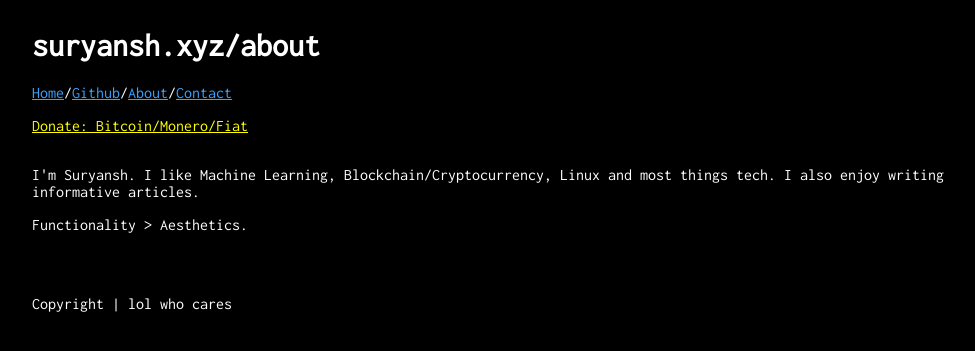
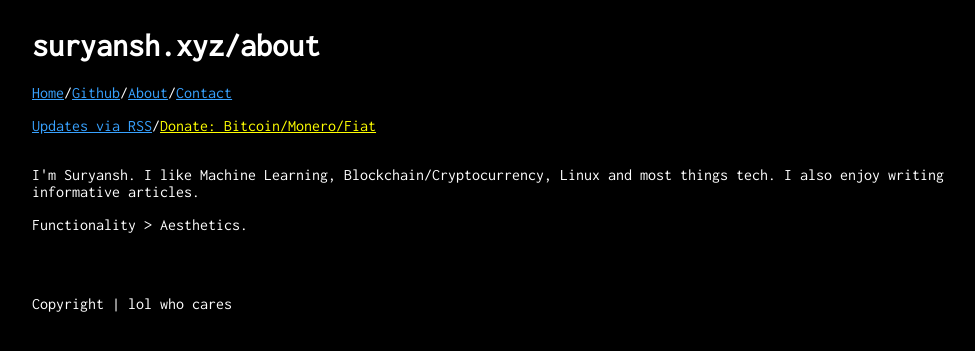
Before and after one commit to Frixoe/suryanshxyz, a Flask app: page /about in a window 1280 px wide. Shown: the top 351 px of the page, without its empty margins (128-1103 px from the left). Run offline with Flask 2, Linux system fonts and the light colour scheme.

Commit message:
Add rss link to base.html

```diff
--- a/templates/base.html
+++ b/templates/base.html
@@ -30,7 +30,10 @@
                     <a href="/about">About</a>/
                     <a href="/contact">Contact</a>
                 </nav>
-                <p>
+                <p style="display: flex; flex-wrap: wrap;">
+                    <a href="static/rss.xml">
+                        Updates via RSS
+                    </a>/
                     <a href="/donate" style="color: yellow;">
                         Donate: Bitcoin/Monero/Fiat
                     </a>
```
